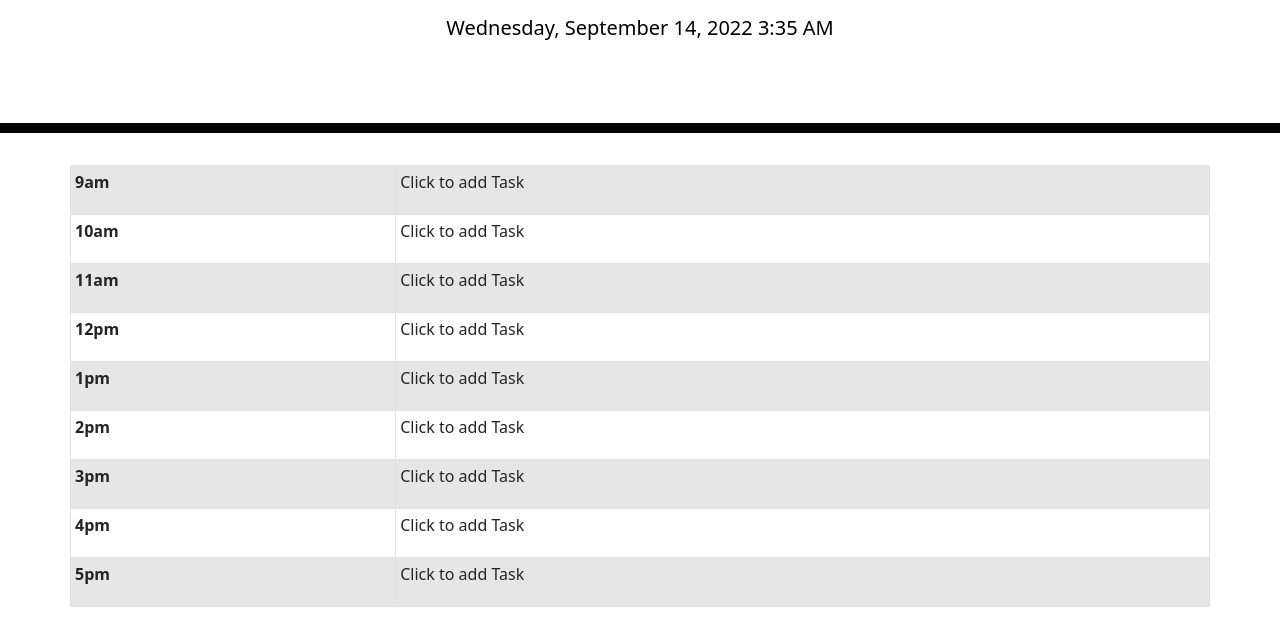
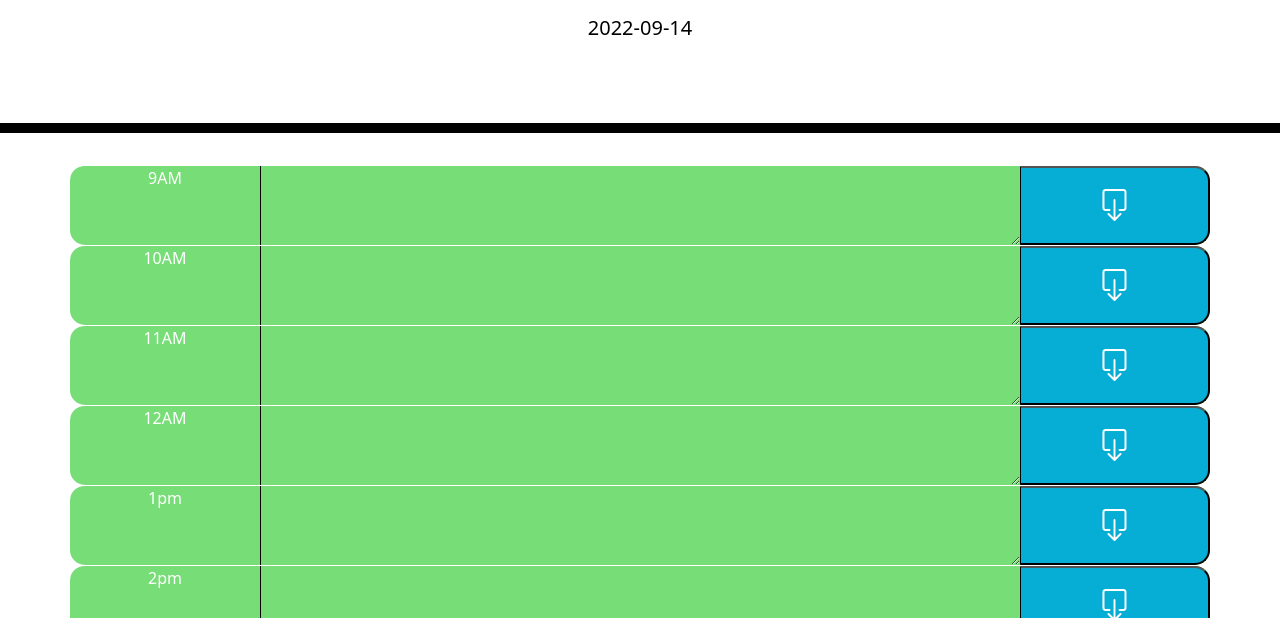
Before and after one commit to Chrisbond1226/work-day, a plain HTML site: page index.html in a window 1280 px wide. Shown: the part 182-800 px from the top of the page. Drawn offline with nearby package versions, Linux system fonts and the light colour scheme.

Commit message:
finished project

```diff
--- a/Develop/style.css
+++ b/Develop/style.css
@@ -43,7 +43,7 @@ textarea{
 }
 
 .past {
-  background-color: #d3d3d3;
+  background-color: #aca9b9;
   color: white;
 }
 
--- a/assets/script.js
+++ b/assets/script.js
@@ -1,18 +1,70 @@
-var findTime = moment().format("LLLL");
+// const moment = require("moment");
+
+$(document).ready(function () {
+  $(".saveBtn").on("click", function () {
+    var hourText = $(this).siblings(".userInput").val();
+    console.log(hourText);
+
+    var time = $(this).parent().attr("id");
+    console.log(time);
+
+    localStorage.setItem(time, hourText);
+  });
+
+  function timeBlockUpdater() {
+    var currentHour = moment().hours();
+    $(".time-block").each(function () {
+      var blockHour = parseInt($(this).attr("id"));
+
+      if (blockHour < currentHour) {
+        $(this).addClass("past");
+      } else if (blockHour > currentHour) {
+        $(this).removeClass("past");
+        $(this).addClass("future");
+      } else {
+        $(this).removeClass("past");
+        $(this).removeClass("future");
+        $(this).addClass("present");
+      }
+    });
+  }
+
+  timeBlockUpdater();
+
+  $("#0900 .userInput").val(localStorage.getItem("0900"));
+  $("#1000 .userInput").val(localStorage.getItem("1000"));
+  $("#1100 .userInput").val(localStorage.getItem("1100"));
+  $("#1200 .userInput").val(localStorage.getItem("1200"));
+  $("#1300 .userInput").val(localStorage.getItem("1300"));
+  $("#1400 .userInput").val(localStorage.getItem("1400"));
+  $("#1500 .userInput").val(localStorage.getItem("1500"));
+  $("#1600 .userInput").val(localStorage.getItem("1600"));
+  $("#1700 .userInput").val(localStorage.getItem("1700"));
+});
+
+var findTime = moment().format("YYYY-MM-DD");
+var saveTasks = [];
+
+var save = function () {
+  localStorage.setItem("test", JSON.stringify(saveTasks[saveTasks.length - 1]));
+  console.log(saveTasks);
+};
+
+var load = function () {
+  var taskLoaded = localStorage.getItem("test");
+  if (!taskLoaded) {
+    return false;
+  }
+
+  taskLoaded = JSON.parse(taskLoaded);
+  console.log("loaded", taskLoaded);
+  $();
+};
 
 var displayTime = function () {
   var showTime = document.createTextNode(findTime);
   document.querySelector("#currentDay").appendChild(showTime);
 };
 
-$(".list-group").on("click", "p", function () {
-  var text = $(this).text().trim();
-
-  var textInput = $("<textarea>").val(text);
-
-  $(this).replaceWith(textInput);
-
-  textInput.trigger("focus");
-});
-
+load();
 displayTime();
--- a/index.html
+++ b/index.html
@@ -1,23 +1,14 @@
 <!DOCTYPE html>
 <html lang="en">
+
 <head>
   <meta charset="UTF-8" />
   <meta name="viewport" content="width=device-width, initial-scale=1.0" />
   <meta http-equiv="X-UA-Compatible" content="ie=edge" />
-    <link
-      rel="stylesheet"
-      href="https://stackpath.bootstrapcdn.com/bootstrap/4.3.1/css/bootstrap.min.css"
-    />
-    <link
-      rel="stylesheet"
-      href="https://use.fontawesome.com/releases/v5.8.1/css/all.css"
-      integrity="sha384-50oBUHEmvpQ+1lW4y57PTFmhCaXp0ML5d60M1M7uH2+nqUivzIebhndOJK28anvf"
-      crossorigin="anonymous"
-    />
-    <link
-      href="https://fonts.googleapis.com/css?family=Open+Sans&display=swap"
-      rel="stylesheet"
-    />
+  <link rel="stylesheet" href="https://stackpath.bootstrapcdn.com/bootstrap/4.3.1/css/bootstrap.min.css" />
+  <link rel="stylesheet" href="https://use.fontawesome.com/releases/v5.8.1/css/all.css"
+    integrity="sha384-50oBUHEmvpQ+1lW4y57PTFmhCaXp0ML5d60M1M7uH2+nqUivzIebhndOJK28anvf" crossorigin="anonymous" />
+  <link href="https://fonts.googleapis.com/css?family=Open+Sans&display=swap" rel="stylesheet" />
   <link rel="stylesheet" href="./Develop/style.css" />
   <title>Work Day Scheduler</title>
 </head>
@@ -28,69 +19,65 @@
     <p class="lead">A simple calendar app for scheduling your work day</p>
     <p id="currentDay" class="lead"></p>
   </header>
-    <table class="table table-striped table-bordered table-sm table-hover container">
-      <tbody>
-        <tr>
-          <th scope="row">9am</th>
-          <td><ul class="list-group">
-            <p>Click to add Task</p>
-          </ul></td>
-        </tr>
-        <tr>
-          <th scope="row">10am</th>
-          <td><ul class="list-group">
-            <p>Click to add Task</p>
-          </ul></td>
-        </tr>
-        <tr>
-          <th scope="row">11am</th>
-          <td><ul class="list-group">
-            <p>Click to add Task</p>
-          </ul></td>
-        </tr>
-        <tr>
-          <th scope="row">12pm</th>
-          <td><ul class="list-group">
-            <p>Click to add Task</p>
-          </ul></td>
-        </tr>
-        <tr>
-          <th scope="row">1pm</th>
-          <td><ul class="list-group">
-            <p>Click to add Task</p>
-          </ul></td>
-        </tr>
-        <tr>
-          <th scope="row">2pm</th>
-          <td><ul class="list-group">
-            <p>Click to add Task</p>
-          </ul></td>
-        </tr>
-        <tr>
-          <th scope="row">3pm</th>
-          <td><ul class="list-group">
-            <p>Click to add Task</p>
-          </ul></td>
-        </tr>
-        <tr>
-          <th scope="row">4pm</th>
-          <td><ul class="list-group">
-            <p>Click to add Task</p>
-          </ul></td>
-        </tr>
-        <tr>
-          <th scope="row">5pm</th>
-          <td><ul class="list-group">
-            <p>Click to add Task</p>
-          </ul></td>
-        </tr>
-      </tbody>
-    </table>
+  <main>
+    <div class="container">
+      <div class="time-block row" id="0900">
+        <div class="col-md-2">9AM</div>
+        <textarea class="col-md-8 userInput"></textarea>
+        <button class="col-md-2 saveBtn bi bi-box-arrow-down fa-2x "></button>
+      </div>
+      <div class="time-block row" id="1000">
+        <div class="col-md-2">10AM</div>
+        <textarea class="col-md-8 userInput"></textarea>
+        <button class="col-md-2 saveBtn bi bi-box-arrow-down fa-2x"></button>
+      </div>
+      <div class="time-block row" id="1100">
+        <div class="col-md-2">11AM</div>
+        <textarea class="col-md-8 userInput"></textarea>
+        <button class="col-md-2 saveBtn bi bi-box-arrow-down fa-2x"></button>
+      </div>
+      <div class="time-block row" id="1200">
+        <div class="col-md-2">12AM</div>
+        <textarea class="col-md-8 userInput"></textarea>
+        <button class="col-md-2 saveBtn bi bi-box-arrow-down fa-2x"></button>
+      </div>
+      <div class="time-block row" id="1300">
+        <div class="col-md-2">1pm</div>
+        <textarea class="col-md-8 userInput"></textarea>
+        <button class="col-md-2 saveBtn bi bi-box-arrow-down fa-2x"></button>
+      </div>
+      <div class="time-block row" id="1400">
+        <div class="col-md-2">2pm</div>
+        <textarea class="col-md-8 userInput"></textarea>
+        <button class="col-md-2 saveBtn bi bi-box-arrow-down fa-2x"></button>
+      </div>
+      <div class="time-block row" id="1500">
+        <div class="col-md-2">3pm</div>
+        <textarea class="col-md-8 userInput"></textarea>
+        <button class="col-md-2 saveBtn bi bi-box-arrow-down fa-2x"></button>
+      </div>
+      <div class="time-block row" id="1600">
+        <div class="col-md-2">4pm</div>
+        <textarea class="col-md-8 userInput"></textarea>
+        <button class="col-md-2 saveBtn bi bi-box-arrow-down fa-2x"></button>
+      </div>
+      <div class="time-block row" id="1700">
+        <div class="col-md-2">5pm</div>
+        <textarea class="col-md-8 userInput"></textarea>
+        <button class="col-md-2 saveBtn bi bi-box-arrow-down fa-2x"></button>
+      </div>
+
+    </div>
+
+  </main>
 
   <script src="https://code.jquery.com/jquery-3.4.1.min.js"></script>
   <script src="https://cdnjs.cloudflare.com/ajax/libs/moment.js/2.24.0/moment.min.js"></script>
   <script src="./assets/script.js"></script>
   <!-- CSS only -->
-<link href="https://cdn.jsdelivr.net/npm/bootstrap@5.2.1/dist/css/bootstrap.min.css" rel="stylesheet" integrity="sha384-iYQeCzEYFbKjA/T2uDLTpkwGzCiq6soy8tYaI1GyVh/UjpbCx/TYkiZhlZB6+fzT" crossorigin="anonymous">
+  <link href="https://cdn.jsdelivr.net/npm/bootstrap@5.2.1/dist/css/bootstrap.min.css" rel="stylesheet"
+    integrity="sha384-iYQeCzEYFbKjA/T2uDLTpkwGzCiq6soy8tYaI1GyVh/UjpbCx/TYkiZhlZB6+fzT" crossorigin="anonymous">
+  <link rel="stylesheet" href="https://cdn.jsdelivr.net/npm/bootstrap-icons@1.9.1/font/bootstrap-icons.css">
 </body>
+
 </html>
```
Lines whose indentation alone changed are shown as unchanged.
